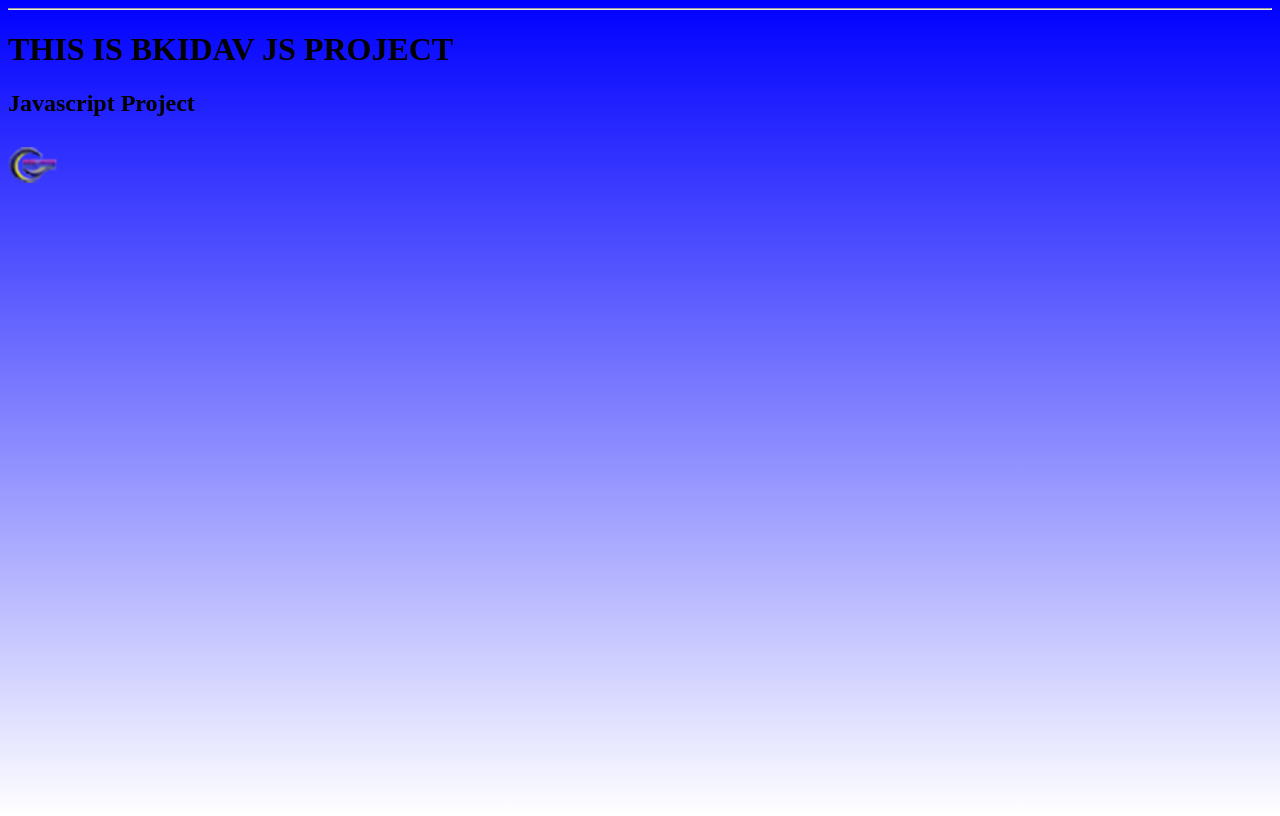
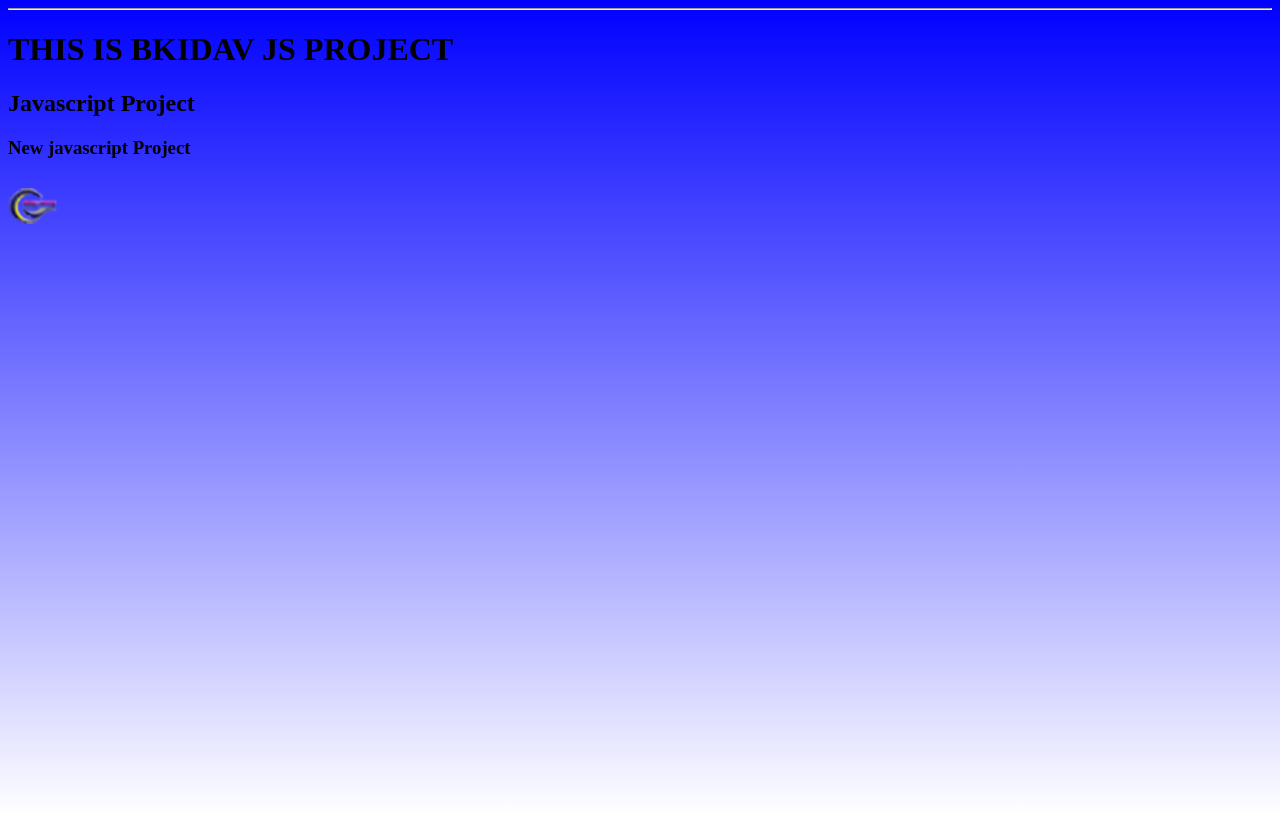
Before and after one commit to Bkidav1985/my-js-project, a plain HTML site: page index.html in a window 1280 px wide. Drawn offline with Linux system fonts and the light colour scheme.

Commit message:
h3 added

```diff
--- a/index.html
+++ b/index.html
@@ -10,6 +10,7 @@
     <hr>
     <h1>THIS IS BKIDAV JS PROJECT</h1>
     <h2>Javascript Project</h2>
+    <h3>New javascript Project</h3>
 
     <img src="images/mylogo.png" id="myImg" alt="logo" title="Click to display image">
     <div id="imageModal" class="container">
```
